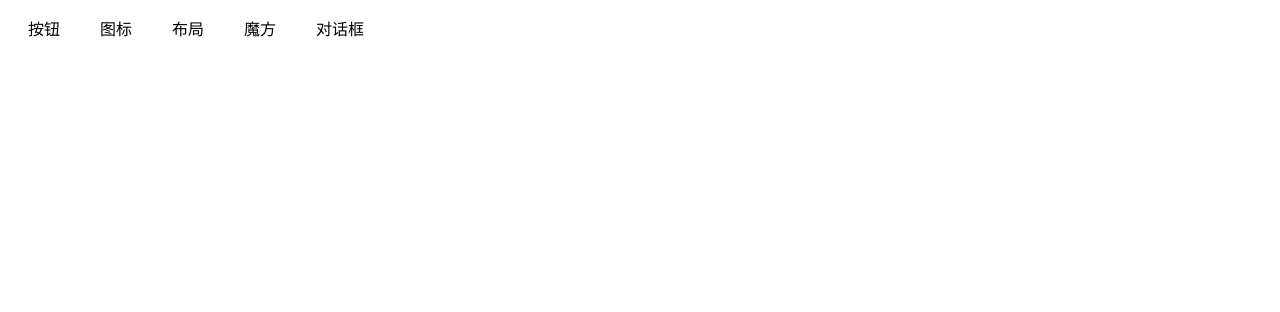
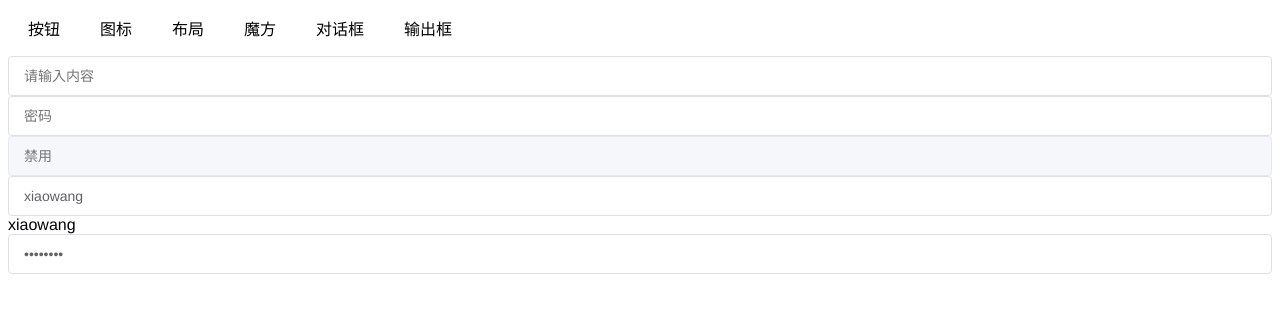
Before and after one commit to mrwdhasd0903/meows-ui, a Vue app: page /input in a window 1280 px wide. Shown: the top 312 px of the page. Built offline with nearby package versions, Linux system fonts and the light colour scheme.

Commit message:
增加输入框

```diff
--- a/examples/App.vue
+++ b/examples/App.vue
@@ -22,7 +22,8 @@ export default {
         { link: "/icon", text: "图标" },
         { link: "/layout", text: "布局" },
         { link: "/three", text: "魔方" },
-        { link: "/dialog", text: "对话框" }
+        { link: "/dialog", text: "对话框" },
+        { link: "/input", text: "输出框" }
       ]
     };
   }
--- /dev/null
+++ b/examples/components/input.vue
@@ -0,0 +1,28 @@
+<template>
+  <div class>
+    <me-input placeholder="请输入内容"></me-input>
+    <me-input placeholder="密码" type="password"></me-input>
+    <me-input placeholder="禁用" disabled></me-input>
+    <me-input placeholder="v-model" v-model="username"></me-input>
+    {{username}}
+    <me-input placeholder="clearable" type="password" v-model="username" clearable show-pwd></me-input>
+  </div>
+</template>
+
+<script>
+export default {
+  name: "",
+  components: {},
+  data() {
+    return {
+      username: "xiaowang"
+    };
+  },
+  computed: {},
+  methods: {},
+  mounted() {}
+};
+</script>
+
+<style scoped>
+</style>
--- a/examples/router.js
+++ b/examples/router.js
@@ -14,22 +14,25 @@ const router = new VueRouter({
   routes: [{
     path: '/',
     // 重定向
-    redirect: '/three'
-  },{
-    path:'/button',
-    component:()=>import("./components/button")
-  },{
-    path:'/icon',
-    component:()=>import("./components/icon")
-  },{
-    path:'/layout',
-    component:()=>import("./components/layout")
-  },{
-    path:'/three',
-    component:()=>import("./components/three")
-  },{
-    path:'/dialog',
-    component:()=>import("./components/dialog")
+    redirect: '/input'
+  }, {
+    path: '/button',
+    component: () => import("./components/button")
+  }, {
+    path: '/icon',
+    component: () => import("./components/icon")
+  }, {
+    path: '/layout',
+    component: () => import("./components/layout")
+  }, {
+    path: '/three',
+    component: () => import("./components/three")
+  }, {
+    path: '/dialog',
+    component: () => import("./components/dialog")
+  }, {
+    path: '/input',
+    component: () => import("./components/input")
   }],
   mode: 'history'
 })
--- /dev/null
+++ b/packages/Input/index.js
@@ -0,0 +1,9 @@
+// 导入组件
+import MeInput from './src/index'
+// 组件列表
+const components = [
+  MeInput
+]
+
+
+export default components
--- /dev/null
+++ b/packages/Input/src/index.vue
@@ -0,0 +1,86 @@
+<template>
+  <div class="me-input">
+    <input
+      :class="[{
+      'me-disabled':disabled,
+    }]"
+      :disabled="disabled"
+      :placeholder="placeholder"
+      :type="type"
+      :name="name"
+      :value="value"
+      @input="(e)=>{$emit('input',e.target.value)}"
+      class="me-input__inner"
+    />
+  </div>
+</template>
+
+<script>
+export default {
+  name: "MeInput",
+  props: {
+    placeholder: {
+      type: String,
+      default: ""
+    },
+    type: {
+      type: String,
+      default: "text"
+    },
+    clearable: {
+      type: Boolean,
+      default: false
+    },
+    showPwd: {
+      type: Boolean,
+      default: false
+    },
+    name: {
+      type: String,
+      default: ""
+    },
+    disabled: {
+      type: Boolean,
+      default: false
+    },
+    value: {
+      type: String,
+      default: ""
+    }
+  }
+};
+</script>
+
+<style lang='scss'>
+.me-input {
+  width: 100%;
+  position: relative;
+  font-size: 14px;
+  display: inline-block;
+  .me-input__inner {
+    -webkit-appearance: none;
+    background-color: #fff;
+    background-image: none;
+    border-radius: 4px;
+    border: 1px solid #dcdfe6;
+    color: #606266;
+    display: inline-block;
+    font-size: inherit;
+    height: 40px;
+    line-height: 40px;
+    outline: none;
+    padding: 0 15px;
+    transition: border-color 0.2s cubic-bezier(0.645, 0.045, 0.355, 1);
+    width: 100%;
+    &:focus {
+      outline: none;
+      border-color: #4093ff;
+    }
+    &.me-disabled {
+      cursor: not-allowed;
+      background-color: #f5f7fa;
+      border-color: #e4e7ed;
+    }
+  }
+}
+</style>
--- a/src/index.js
+++ b/src/index.js
@@ -3,6 +3,7 @@ import Icon from '../packages/Icon'
 import Layout from '../packages/Layout'
 import Three from '../packages/Three'
 import Dialog from '../packages/Dialog'
+import Input from '../packages/Input'
 import '../packages/Theme/index.css'
 import '../packages/Theme/transition.css'
 import {
@@ -16,7 +17,8 @@ const components = [
   ...Icon,
   ...Layout,
   ...Three,
-  ...Dialog
+  ...Dialog,
+  ...Input
 ]
 
 // 定义 install 方法，接收 Vue 作为参数。如果使用 use 注册插件，那么所有的组件都会被注册
```
